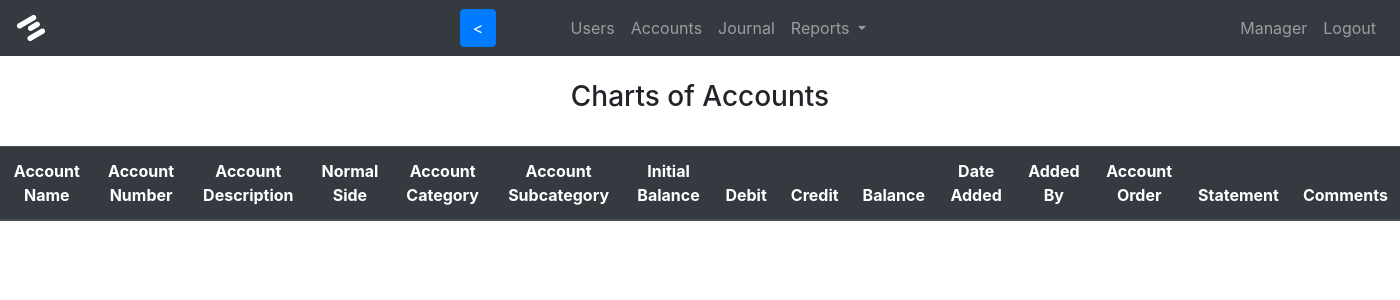
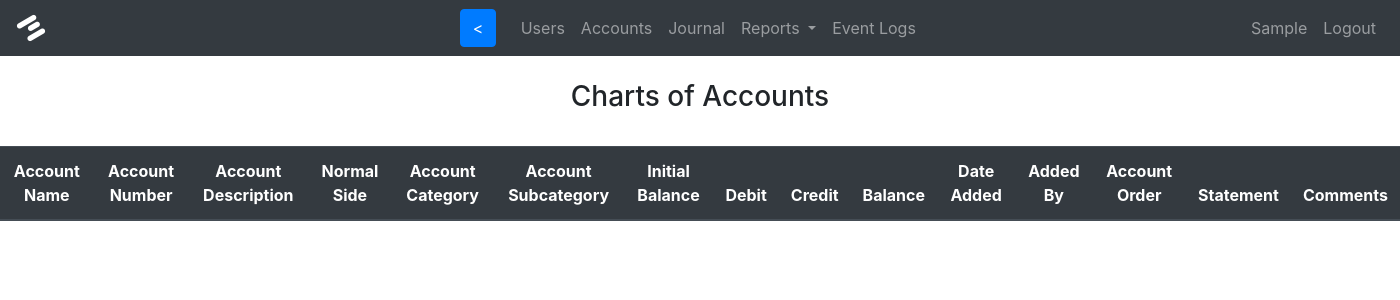
Before and after one commit to cmullin21/MBI, a CodeIgniter app: page /MBI/index.php/manager/managercoacontroller/index in a window 1400 px wide. Shown: the top 300 px of the page. Run offline with CodeIgniter, Linux system fonts and the light colour scheme; the visitor is signed in with stand-in values (Sample User, id 1); data that the repository does not hold is empty.

Commit message:
Working on Event Log

```diff
--- a/application/config/database.php
+++ b/application/config/database.php
@@ -77,7 +77,7 @@ $db['default'] = array(
 	'dsn'	=> '',
 	'hostname' => 'localhost',
 	'username' => 'root',
-	'password' => '',
+	'password' => 'root',
 	'database' => 'mbi',
 	'dbdriver' => 'mysqli',
 	'dbprefix' => '',
--- a/application/libraries/Usertracking.php
+++ b/application/libraries/Usertracking.php
@@ -150,7 +150,7 @@ class Usertracking
     //$input_data['session_id'] = $this->CI->session->userdata('session_id');
     // $input_data['message'] = $this->CI->input->server('REQUEST_URI');
     date_default_timezone_set("America/New_York");
-    $input_data['timestamp'] = date("h:i:sa");
+    $input_data['timestamp'] = date("l, M. j, h:i:sa");
     // $input_data['client_ip'] = $this->CI->input->server('REMOTE_ADDR');
     // $input_data['client_user_agent'] = $this->CI->agent->agent_string();
     // $input_data['referer_page'] = $this->CI->agent->referrer();
--- a/application/views/headers/accountantHeader.php
+++ b/application/views/headers/accountantHeader.php
@@ -44,6 +44,9 @@
                   <a class="dropdown-item" href="#">Trial Balance</a>
                 </div>
               </li>
+              <li class="nav-item">
+                  <a class="nav-link" href="<?php echo site_url('admin/AdminEventLogController/');?>">Event Logs</a>
+              </li>
           </ul>
           <ul class="nav navbar-nav ml-auto w-100 justify-content-end">
             <li class="nav-item">
--- a/application/views/headers/adminHeader.php
+++ b/application/views/headers/adminHeader.php
@@ -48,7 +48,7 @@
           </ul>
           <ul class="nav navbar-nav ml-auto w-100 justify-content-end">
             <li class="nav-item">
-              <a class="nav-link"><?php echo ucwords("Admin")?></a>
+              <a class="nav-link"><?php echo ucwords($_SESSION["username"])?></a>
             </li>
               <li class="nav-item">
                   <a class="nav-link" href="<?php echo site_url('Login/logout');?>">Logout</a>
--- a/application/views/headers/managerHeader.php
+++ b/application/views/headers/managerHeader.php
@@ -44,10 +44,13 @@
                   <a class="dropdown-item" href="#">Trial Balance</a>
                 </div>
               </li>
+              <li class="nav-item">
+                  <a class="nav-link" href="<?php echo site_url('admin/AdminEventLogController/');?>">Event Logs</a>
+              </li>
           </ul>
           <ul class="nav navbar-nav ml-auto w-100 justify-content-end">
             <li class="nav-item">
-              <a class="nav-link"><?php echo ucwords("Manager")?></a>
+              <a class="nav-link"><?php echo ucwords($_SESSION["username"])?></a>
             </li>
               <li class="nav-item">
                   <a class="nav-link" href="<?php echo site_url('Login/logout');?>">Logout</a>
```
